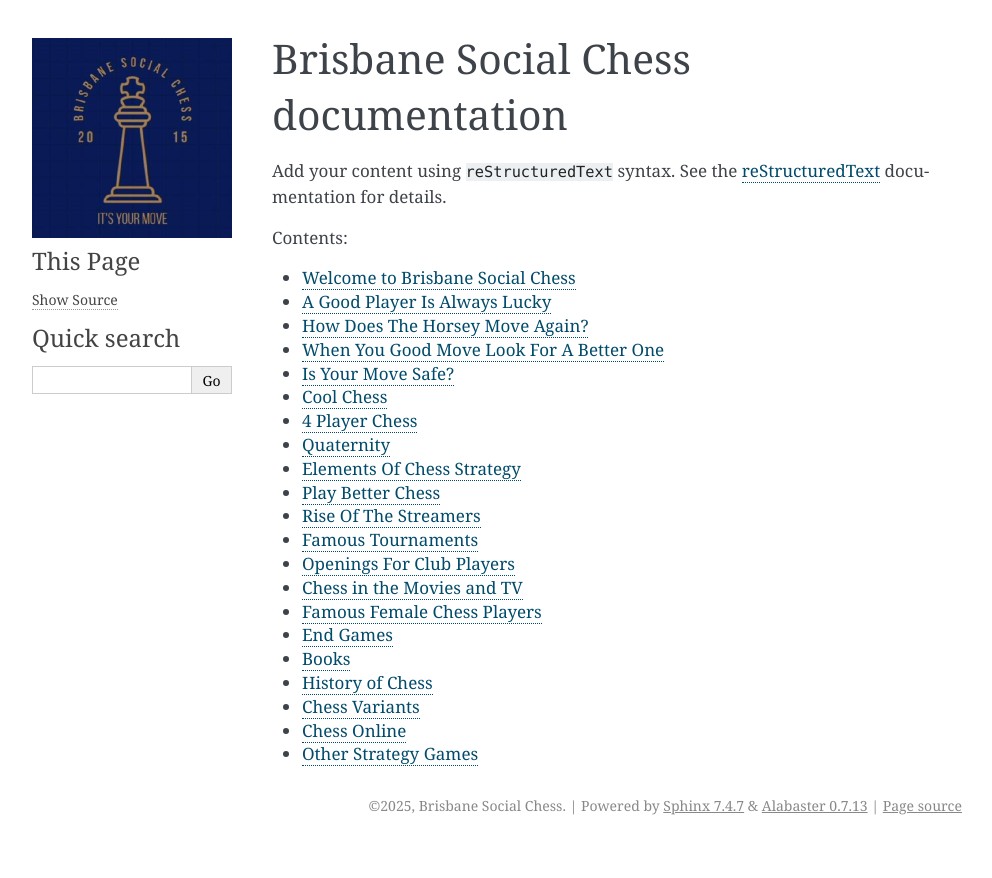
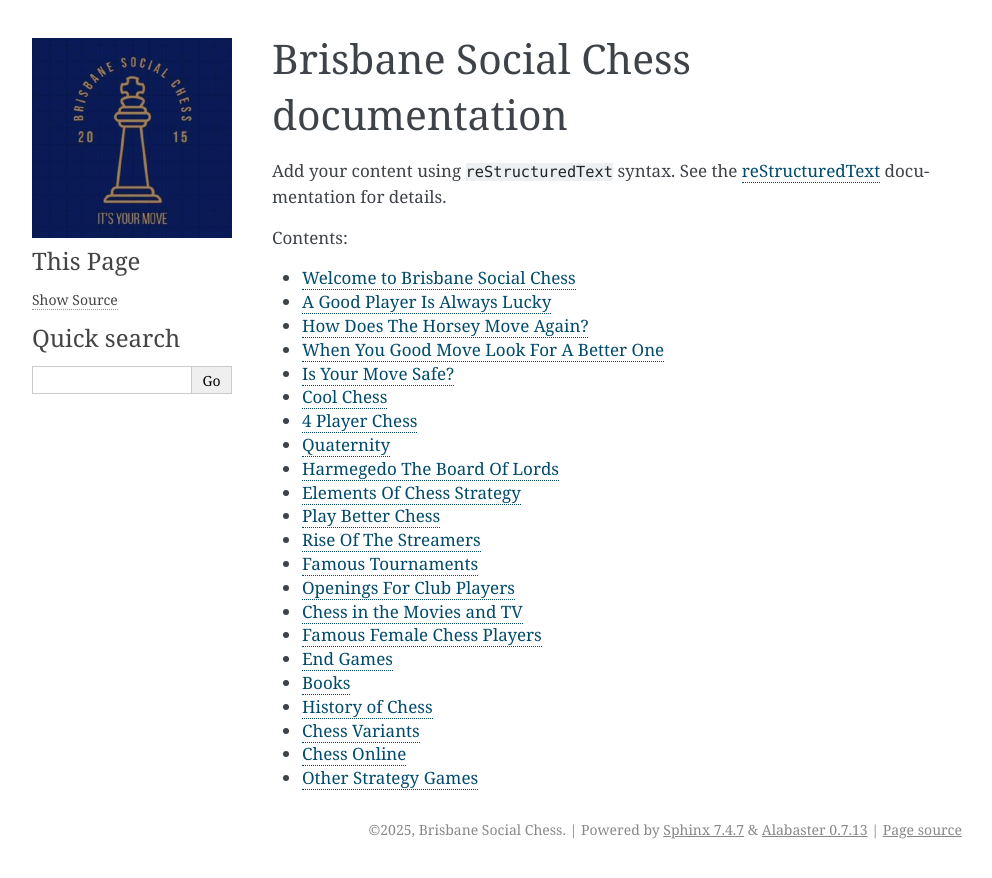
Before and after one commit to ugifractal/brisbanesocialchess.github.io, a Sphinx documentation site: the page built from doc/source/index.rst, in a window 1280 px wide. Shown: the top 878 px of the page, without its empty margins (148-1140 px from the left). Built offline with Sphinx 7.4.7, drawn with Linux system fonts in a browser that asks for light colours.

Commit message:
Clean up doc (#388)

```diff
--- a/doc/source/about.rst
+++ b/doc/source/about.rst
@@ -1,4 +1,4 @@
 Welcome to Brisbane Social Chess
 ================================
 
-Welcome to Brisbane Social Chess. Come along and play with us, let us know your ideas, and help us organize future events
+Welcome to Brisbane Social Chess. Come along and play with us, let us know your ideas, and help us organize future events.
--- a/doc/source/index.rst
+++ b/doc/source/index.rst
@@ -23,6 +23,7 @@ documentation for details.
    cool-chess
    four-player-chess
    quaternity
+   harmegedo-the-board-of-lords
    elements-of-chess-strategy
    play-better-chess
    rise-of-the-streamers
```
